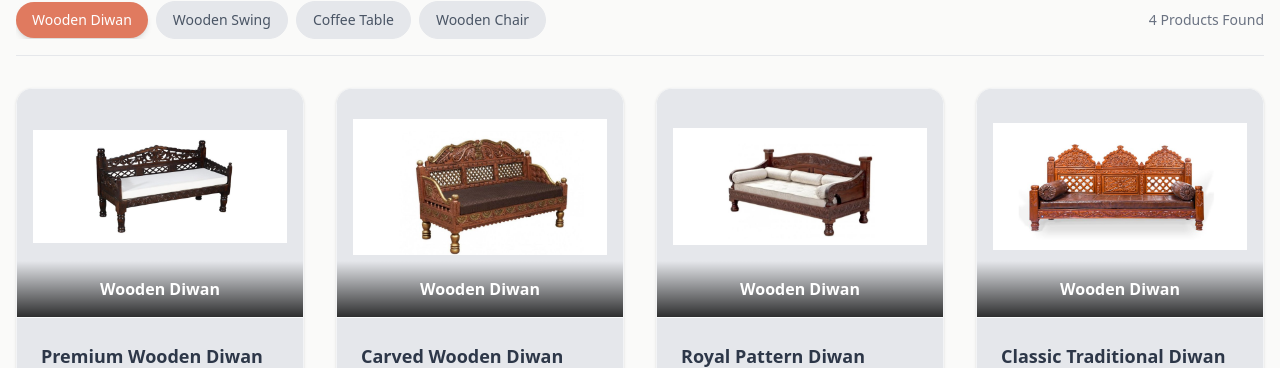
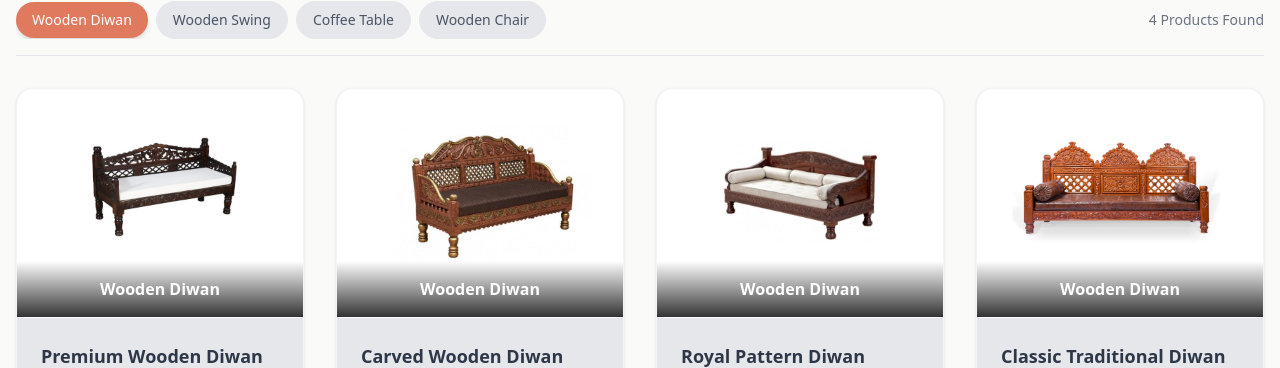
Before and after one commit to ashadullah761-tech/handicraft, a Next.js app: page /shop in a window 1280 px wide. Shown: the part 288-656 px from the top of the page. Built offline with nearby package versions, Linux system fonts and the light colour scheme; no server answers; the database is empty.

Commit message:
Change image container background to white to match image backgrounds seamlessly

```diff
--- a/src/app/shop/page.tsx
+++ b/src/app/shop/page.tsx
@@ -93,14 +93,14 @@ export default function Shop() {
               key={product.id}
               className="group flex flex-col bg-gray-200 rounded-2xl overflow-hidden shadow-sm hover:shadow-xl transition-all duration-500 hover:-translate-y-2 border border-gray-100"
             >
-              <Link href={`/product/${product.id}`} className="relative aspect-[5/4] overflow-hidden bg-gray-200 border-b border-gray-50 block">
+              <Link href={`/product/${product.id}`} className="relative aspect-[5/4] overflow-hidden bg-white border-b border-gray-50 block">
                 <Image
                   src={product.image}
                   alt={product.name}
                   fill
                   unoptimized={true}
                   sizes="(max-width: 768px) 100vw, 25vw"
-                  className="object-contain p-4 pb-12 transition-transform duration-700 group-hover:scale-110"
+                  className="object-contain p-2 pb-10 transition-transform duration-700 group-hover:scale-110"
                 />
                 <div className="absolute bottom-0 inset-x-0 bg-gradient-to-t from-black/80 to-transparent p-4 z-10">
                   <h3 className="text-white font-bold text-center">{product.category}</h3>
```
